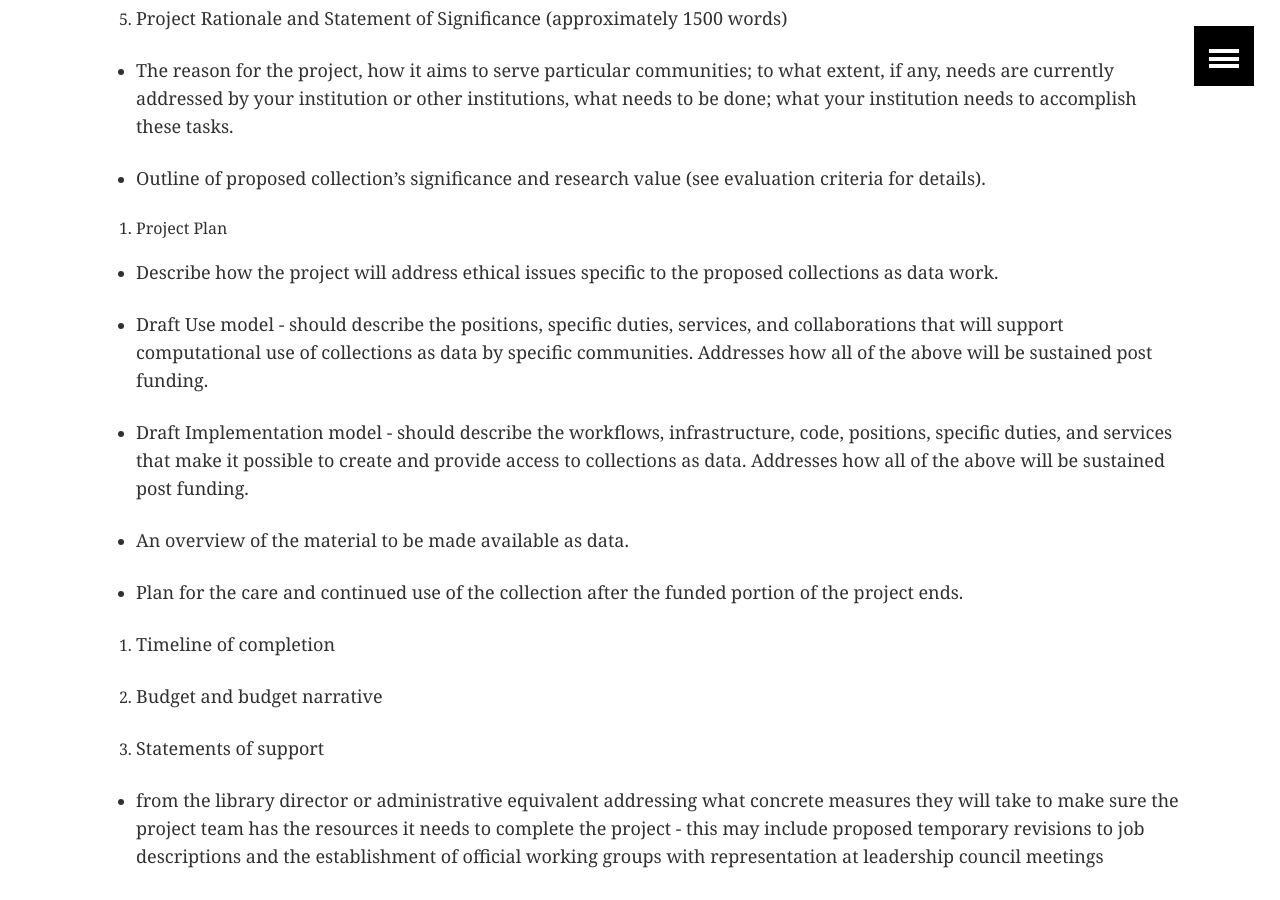
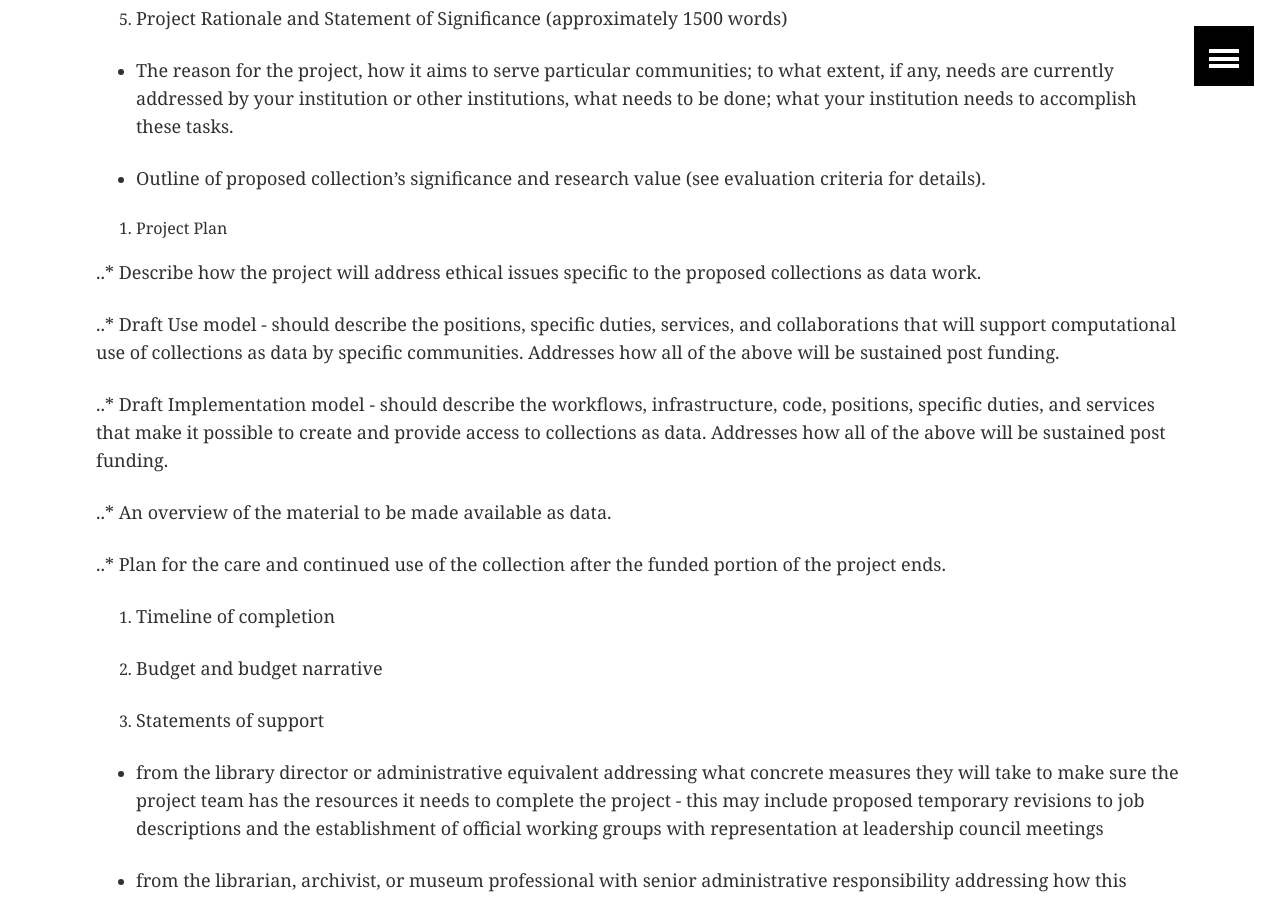
Before and after one commit to collectionsasdata/part2whole, a Jekyll site: the page built from cfp.md, in a window 1280 px wide and 900 px high, scrolled down 3961 px. Built offline with Jekyll 4.4.1, drawn with Linux system fonts in a browser that asks for light colours.

Commit message:
Update cfp.md

```diff
--- a/cfp.md
+++ b/cfp.md
@@ -103,15 +103,15 @@ Proposals should follow this format and be submitted [**here**](https://docs.goo
 
 6. Project Plan
 
-* Describe how the project will address ethical issues specific to the proposed collections as data work.
+..* Describe how the project will address ethical issues specific to the proposed collections as data work.
 
-* Draft Use model - should describe the positions, specific duties, services, and collaborations that will support computational use of collections as data by specific communities. Addresses how all of the above will be sustained post funding.
+..* Draft Use model - should describe the positions, specific duties, services, and collaborations that will support computational use of collections as data by specific communities. Addresses how all of the above will be sustained post funding.
 
-* Draft Implementation model - should describe the workflows, infrastructure, code, positions, specific duties, and services that make it possible to create and provide access to collections as data. Addresses how all of the above will be sustained post funding.
+..* Draft Implementation model - should describe the workflows, infrastructure, code, positions, specific duties, and services that make it possible to create and provide access to collections as data. Addresses how all of the above will be sustained post funding.
 
-* An overview of the material to be made available as data.
+..* An overview of the material to be made available as data.
 
-* Plan for the care and continued use of the collection after the funded portion of the project ends.
+..* Plan for the care and continued use of the collection after the funded portion of the project ends.
 
 7. Timeline of completion
 
```
